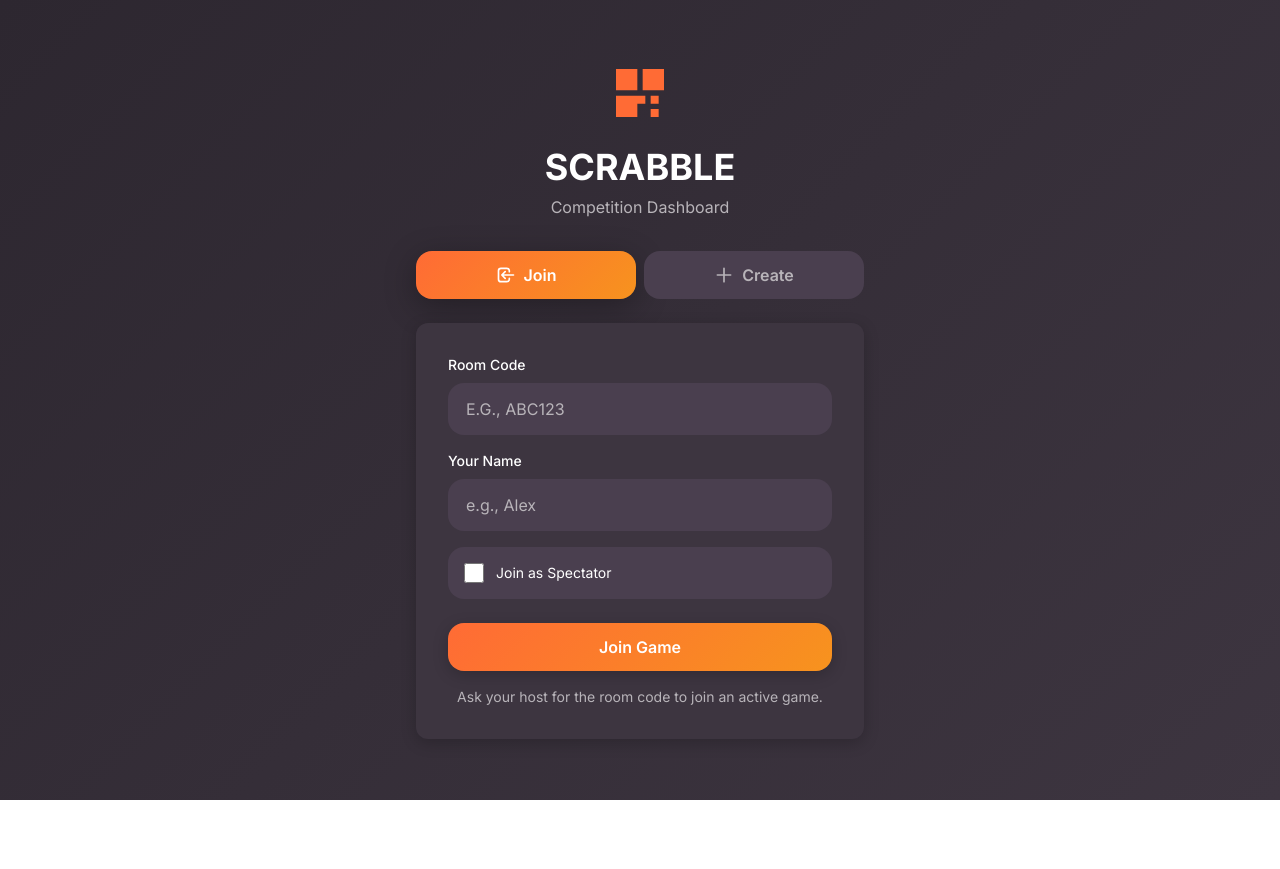
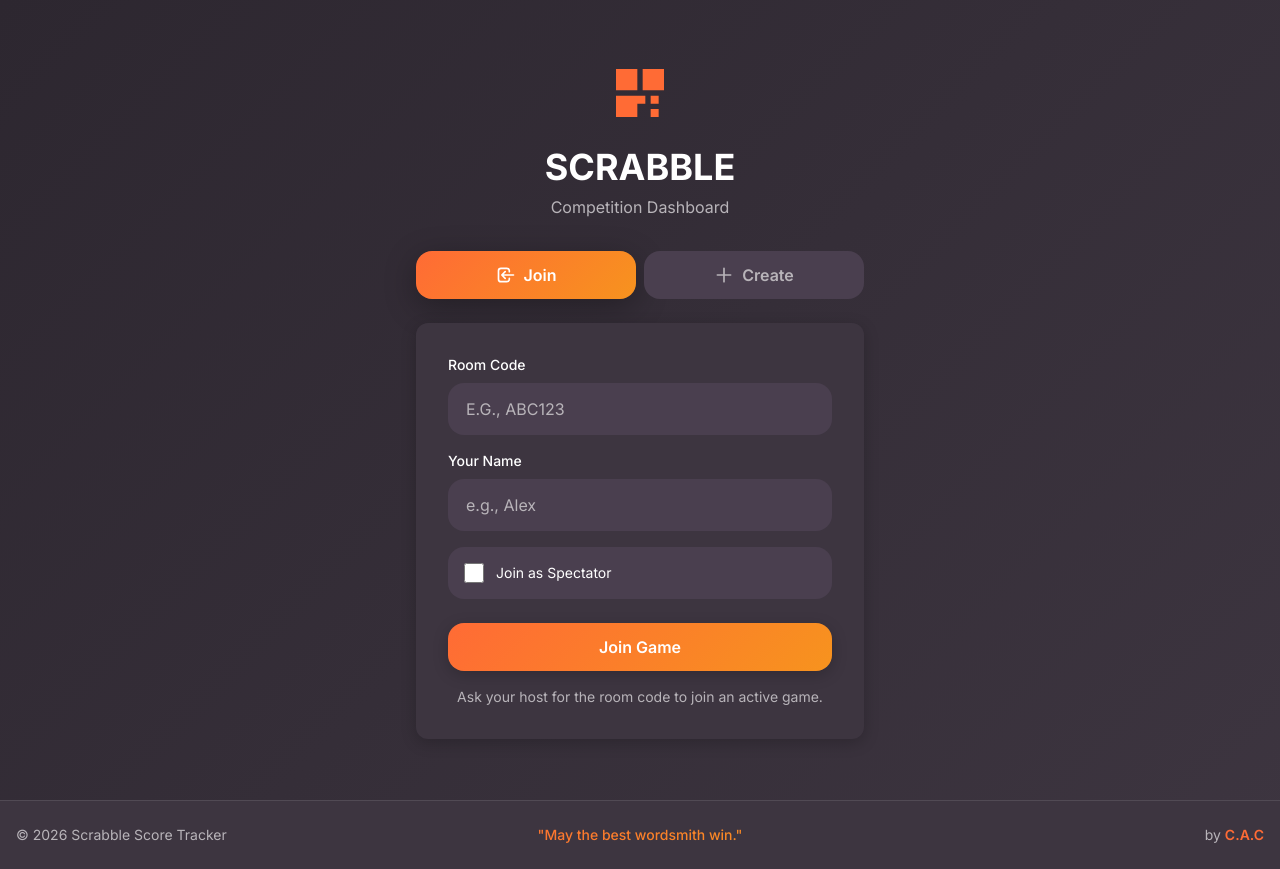
Before and after one commit to drei-cabal/scrabble-score-tracker, a Next.js app: page / in a window 1280 px wide. Before the commit the page ends 800 px from the top, so only its background shows below. Built offline with nearby package versions, Linux system fonts and the light colour scheme.

Commit message:
Feature: Add footer to all pages with copyright, tagline, and author credit

```diff
--- a/app/layout.tsx
+++ b/app/layout.tsx
@@ -1,6 +1,7 @@
 import type { Metadata } from 'next'
 import { Inter } from 'next/font/google'
 import './globals.css'
+import Footer from '@/components/Footer'
 
 const inter = Inter({ subsets: ['latin'] })
 
@@ -19,7 +20,12 @@ export default function RootLayout({
 }) {
     return (
         <html lang="en">
-            <body className={inter.className}>{children}</body>
+            <body className={`${inter.className} flex flex-col min-h-screen`}>
+                <main className="flex-1">
+                    {children}
+                </main>
+                <Footer />
+            </body>
         </html>
     )
 }
--- /dev/null
+++ b/components/Footer.tsx
@@ -0,0 +1,24 @@
+export default function Footer() {
+    return (
+        <footer className="w-full bg-card border-t border-white/10 mt-auto">
+            <div className="max-w-7xl mx-auto px-4 py-4 sm:py-6">
+                <div className="grid grid-cols-1 sm:grid-cols-3 gap-4 text-center sm:text-left">
+                    {/* Left: Copyright */}
+                    <div className="text-text-muted text-sm order-2 sm:order-1">
+                        © 2026 Scrabble Score Tracker
+                    </div>
+
+                    {/* Center: Tagline */}
+                    <div className="text-center text-sm font-medium text-gradient order-1 sm:order-2">
+                        "May the best wordsmith win."
+                    </div>
+
+                    {/* Right: Author */}
+                    <div className="text-text-muted text-sm text-center sm:text-right order-3">
+                        by <span className="text-primary font-semibold">C.A.C</span>
+                    </div>
+                </div>
+            </div>
+        </footer>
+    )
+}
```
Also changed, not shown: .agent/rules/snyk_rules.md (added).
